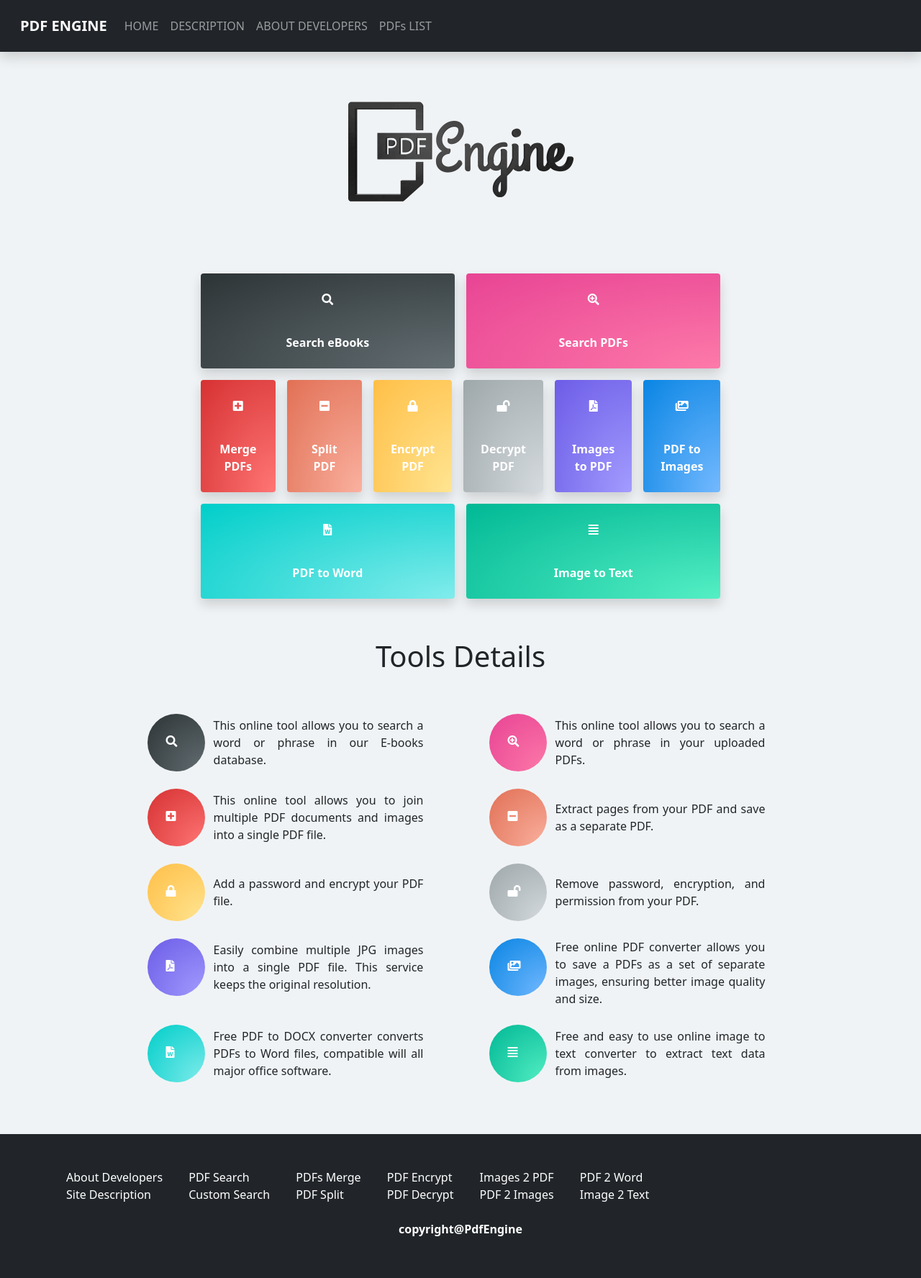
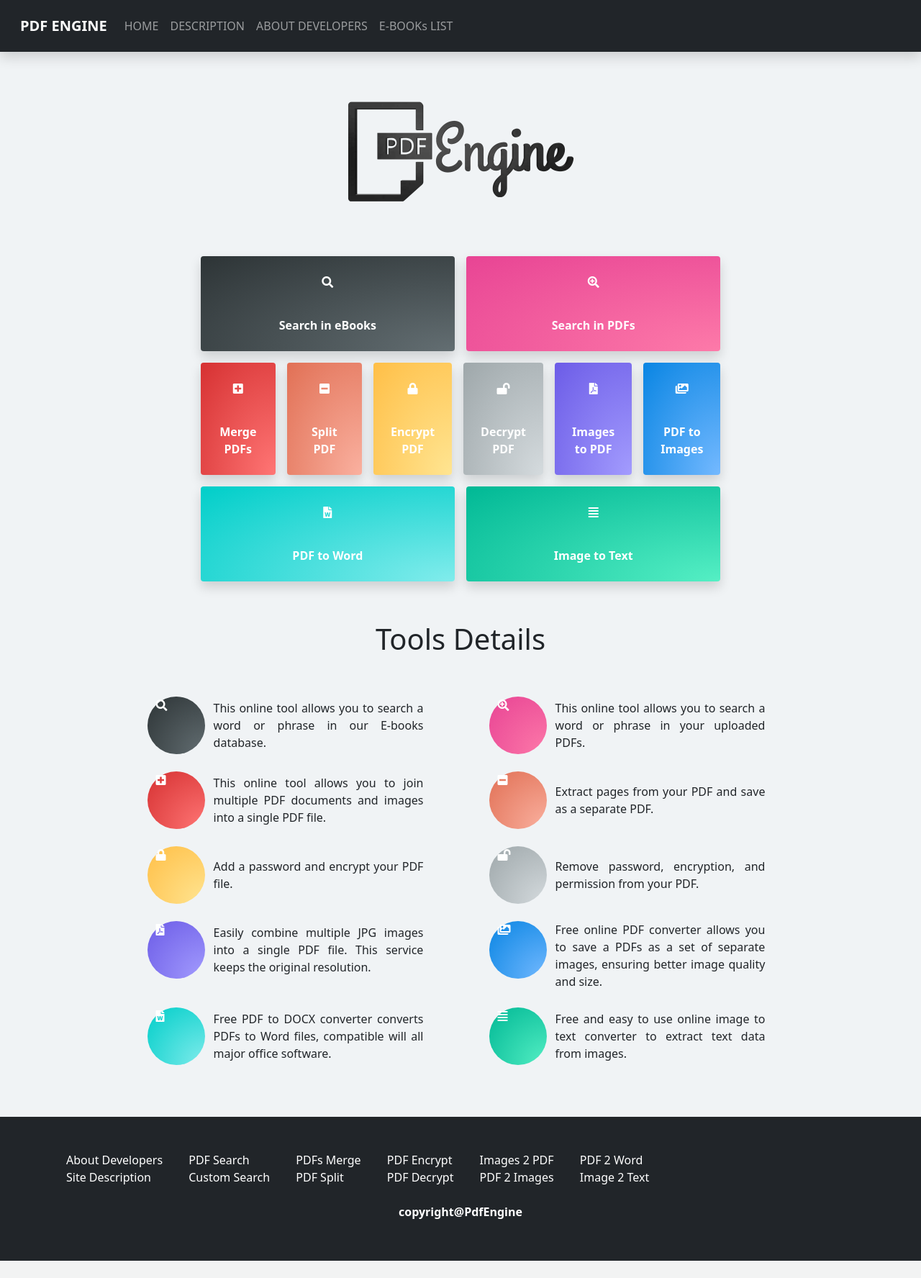
Before and after one commit to abhijeets1/PDFEngine, a Django app: page / in a window 1280 px wide. Shown: the whole page at 72% size. After the commit the page ends 1752 px from the top, so only its background shows below. Run offline with Django 3.2, Linux system fonts and the light colour scheme; some libraries are stand-ins or nearby versions.

Commit message:
e-books list, search in, PDE Engine.

```diff
--- a/core/static/core/css/style.css
+++ b/core/static/core/css/style.css
@@ -108,13 +108,6 @@ background: radial-gradient(to top left, #636E72, #2D3436);
 	transform: scale(0.85);
 }
 
-.centerBlock {
-  position: relative;
-  top: 50%;
-  left: 50%;
-  transform: translate(-50%, -50%);
-}
-
 .atag-w {
 	text-decoration: none;
 	color: white;
--- a/core/templates/core/base.html
+++ b/core/templates/core/base.html
@@ -6,7 +6,7 @@
     <meta name="viewport" content="width=device-width, initial-scale=0.8">
     <meta http-equiv="X-UA-Compatible" content="ie=edge">
 
-		<title>Pdf Engine</title>
+		<title>PDF Engine</title>
 		<link rel="stylesheet" type="text/css" href="{% static 'core/css/style.css' %}">
 		<link rel="stylesheet" type="text/css" href="{% static 'core/css/bootstrap.css' %}">
 		<link rel="stylesheet" type="text/css" href="{% static 'core/css/fontawesome.css' %}">
--- a/core/templates/core/buttons.html
+++ b/core/templates/core/buttons.html
@@ -1,12 +1,12 @@
-<div class="col-lg-8 mt-4">
+<div class="col-lg-8">
 	<div class="buttons row justify-content-around text-center">
 		<a class="col box g10 rounded shadow p-4 m-2" href="{% url 'pdfsearchindex' %}">
 			<i class="fas fa-search" style="height: 3.5rem; width: 3.5rem;"></i>
-			<p class="m-0"><b>Search eBooks</b></p>
+			<p class="m-0"><b>Search in eBooks</b></p>
 		</a>
 		<a class="col box g9 rounded shadow p-4 m-2" href="{% url 'customsearchindex' %}">
 			<i class="fas fa-search-plus" style="height: 3.5rem; width: 3.5rem;"></i>
-			<p class="m-0"><b>Search PDFs</b></p>
+			<p class="m-0"><b>Search in PDFs</b></p>
 		</a>
 		<div class="w-100"></div>
 		<a class="col box g8 rounded shadow p-4 m-2" href="{% url 'pdfmergeindex' %}">
--- a/core/templates/core/header.html
+++ b/core/templates/core/header.html
@@ -16,7 +16,7 @@
 					<a class="nav-link" href="{% url 'aboutdevs' %}">ABOUT DEVELOPERS</a>
 				</li>
 				<li class="nav-item">
-					<a class="nav-link" href="{% url 'pdflist' %}">PDFs LIST</a>
+					<a class="nav-link" href="{% url 'pdflist' %}">E-BOOKs LIST</a>
 				</li>
 			</ul>
 		</div>
```
